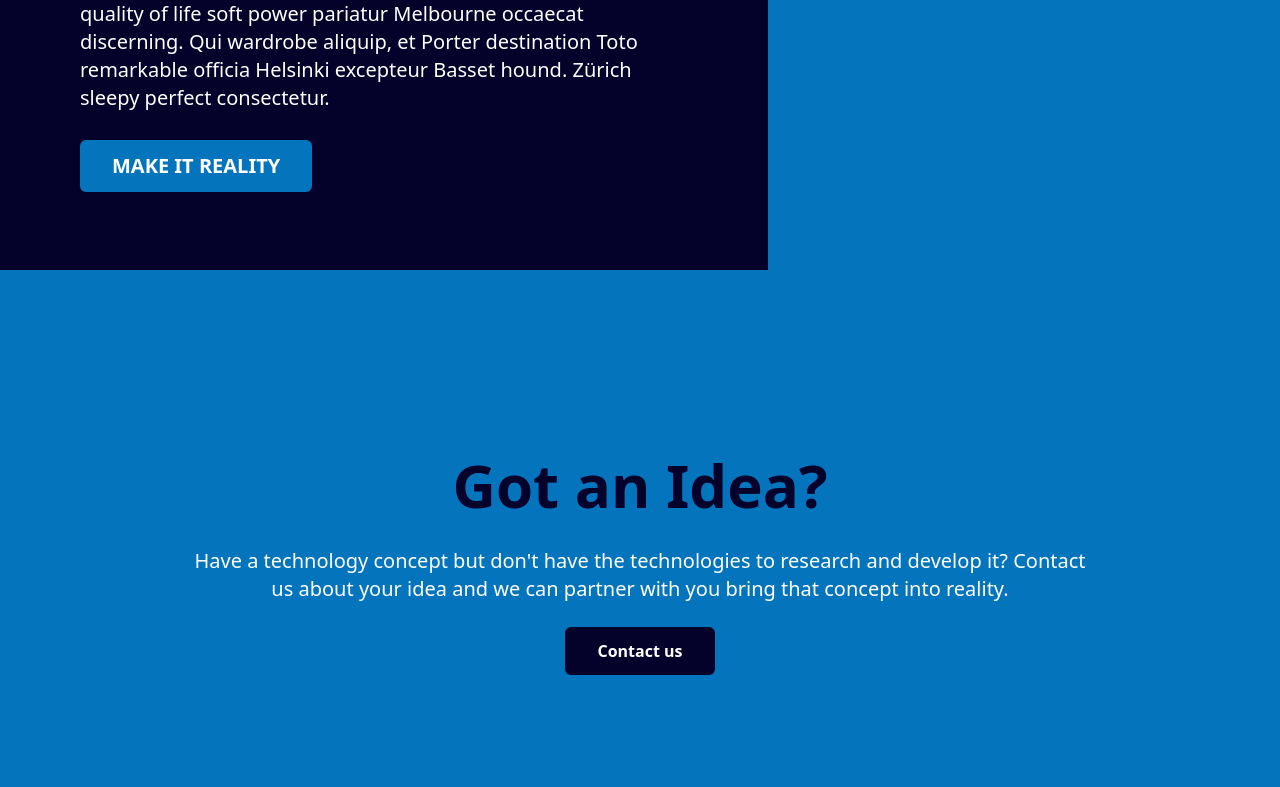
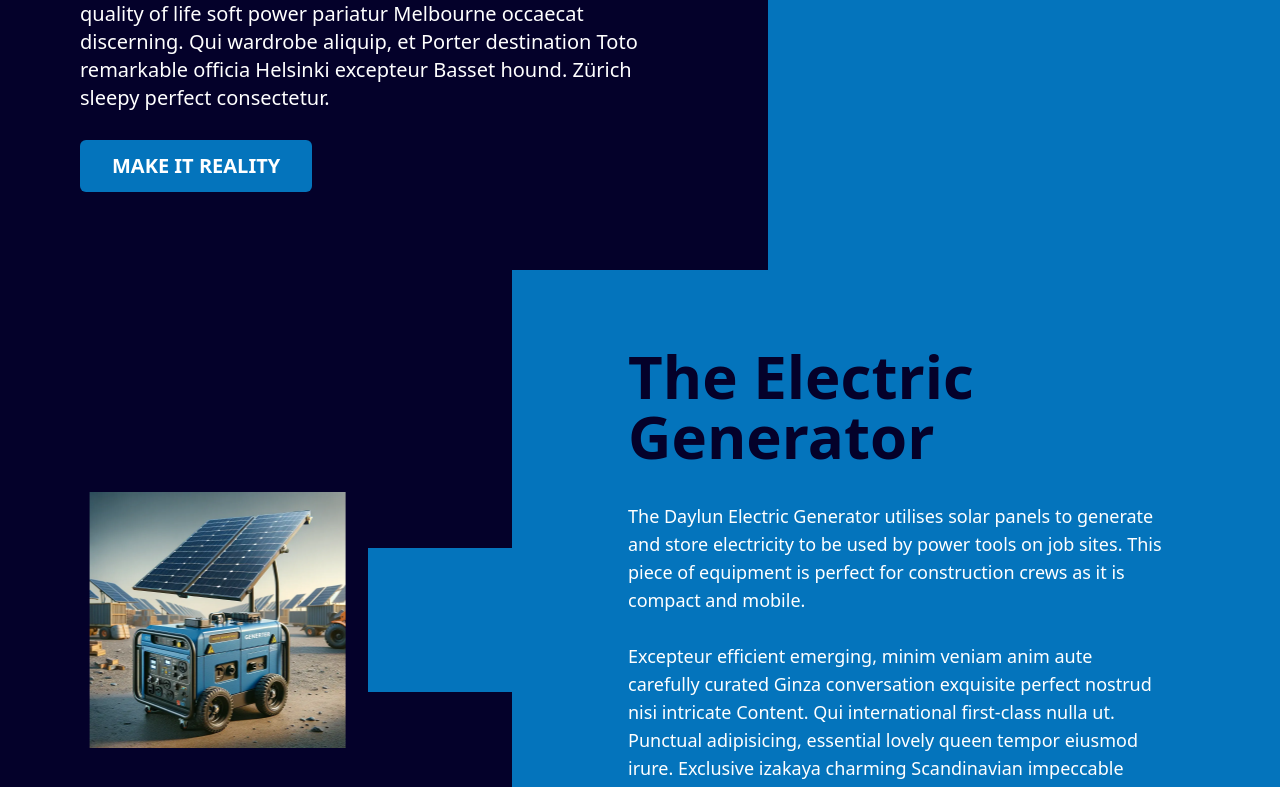
Before and after one commit to Daylun-Housing/DAYLUN, a Next.js app: page /Technologies in a window 1280 px wide. Shown: the part 4719-5506 px from the top of the page. Built offline with nearby package versions, Linux system fonts and the light colour scheme.

Commit message:
Added new content and coming soon

```diff
--- /dev/null
+++ b/app/HouseBuilder/components/ComingSoon.tsx
@@ -0,0 +1,56 @@
+import Image from "next/image";
+
+import {useIsVisible} from "../../JS_Scripts/Visible"
+import { useRef } from "react";
+
+export default function Video() {
+  const ref_WhatWeDo = useRef(null);
+  const is_visible_WWD = useIsVisible(ref_WhatWeDo);
+
+    return (
+
+        <section className="bg-[#04012A] relative flex h-[700px] w-full">
+            <div ref={ref_WhatWeDo} className={`text-white flex items-center justify-center px-10 md:px-20 w-full relative z-10
+                                                transition-all ease-in-out duration-[1800ms] ${is_visible_WWD ? "opacity-100" : "opacity-25"}`}>
+                <div className="w-1/2 mt-16 text-left">
+
+                    <h2 className="text-xl md:text-3xl lg:text-4xl font-extrabold mb-8 leading-tight">
+                        House Builder - Coming Soon
+                    </h2>
+                    <div className="text-xs sm:text-sm lg:text-lg gap-y-[2px]">
+                        <p className="leading-relaxed mb-4">
+                        We’re excited to announce that our House Builder platform is currently in development — a powerful, all-in-one tool designed to
+                        revolutionize how you plan and build your home. Our team, led by Daylun, is working hard on an innovative system that will allow
+                        you to:
+                        </p>
+                        <ul className="list-disc pl-5 mb-4">
+                            <li>Enter your custom house size</li>
+                            <li>Instantly generate a 3D model in Revit</li>
+                            <li>Receive complete engineering drawings for permitting and construction</li>
+                            <li>Get a 3D interior design model to collaborate with your architect or designer</li>
+                            <li>Automatically place an order in our factory, with</li>
+                            <li>Real-time pricing based on your selections and specifications</li>
+                        </ul>
+
+                        Whether you’re an architect, a designer, or planning your dream home — this tool will streamline everything from concept to construction.
+                            Stay tuned — the future of home building is almost here.
+
+                    </div>
+
+
+                </div>
+                <div className="w-1/2 h-full">
+                    <div className="absolute w-1/2 scale-75 h-full object-fill">
+                        <Image
+                        src="/House.gif"
+                        alt="House Coming Together"
+                        fill
+                        className="object-contain"
+                        />
+                    </div>
+
+                </div>
+            </div>
+        </section>
+    )
+}
--- a/app/HouseBuilder/page.tsx
+++ b/app/HouseBuilder/page.tsx
@@ -5,6 +5,7 @@ import Header from '../components/Header';
 import HeroSection from './components/HeroSection';
 import Video from './components/Video';
 import Builder from './components/Builder';
+import Soon from './components/ComingSoon';
 import Footer from '../components/Footer';
 
 export default function HouseBuilder() {
@@ -12,8 +13,7 @@ export default function HouseBuilder() {
         <>
             <Header />
             <HeroSection />
-            <Video />
-            <Builder />
+            <Soon />
             <Footer />
         </>
     )
--- a/app/Technologies/Components/8x8PanelSystem.tsx
+++ b/app/Technologies/Components/8x8PanelSystem.tsx
@@ -30,7 +30,7 @@ export default function PanelSystem() {
         <div ref={ref_WhatWeDo} className={`z-20 bg-[#0474BC] w-[60%] items-center flex justify-center
                                               transition-all duration-[1500ms] ease-in-out ${is_visible_WWD ? "translate-x-0 scale-100" : "translate-x-[30%] scale-110"}`}>
           <div className={`max-w-xl mt-16 text-left text-white px-5`}>
-              <h2 className="text-3xl sm:text-4xl lg:text-4xl xl:text-6xll font-extrabold md:mb-8 leading-tight text-[#04012A]">
+              <h2 className="text-3xl sm:text-4xl lg:text-4xl xl:text-6xl font-extrabold md:mb-8 leading-tight text-[#04012A]">
                 8x8 Panel System
               </h2>
               <br />
--- /dev/null
+++ b/app/Technologies/Components/ElectricGenerator.tsx
@@ -0,0 +1,66 @@
+import Image from "next/image";
+
+import {useIsVisible} from "../../JS_Scripts/Visible"
+import { useRef } from "react";
+
+export default function Generator() {
+
+  const ref_WhatWeDo = useRef(null);
+  const is_visible_WWD = useIsVisible(ref_WhatWeDo);
+
+  return (
+      <section className="relative overflow-hidden flex h-[700px] w-full">
+        {/* Left Panel */}
+        <div ref={ref_WhatWeDo}  className={`bg-[#04012A] flex flex-col justify-center w-[40%] relative -z-1000
+                                            transition-all duration-[1500ms] ease-in-out ${is_visible_WWD ? "translate-x-0 scale-100" : "translate-x-[5%] scale-[175%]"}`}>
+          <div className={`absolute scale-[40%] hover:scale-[45%] sm:scale-[50%] sm:hover:scale-[55%]
+                         duration-100 w-full h-full object-fill
+                                              `}>
+            <Image
+            src="/Generator.webp"
+            alt="Electric Generator"
+            fill
+            className="object-contain -translate-x-[15%]"
+          />
+          </div>
+
+
+        </div>
+        {/* Right Panel */}
+        <div ref={ref_WhatWeDo} className={`z-20 bg-[#0474BC] w-[60%] items-center flex justify-center
+                                              transition-all duration-[1500ms] ease-in-out ${is_visible_WWD ? "translate-x-0 scale-100" : "translate-x-[30%] scale-110"}`}>
+          <div className={`max-w-xl mt-16 text-left text-white px-5`}>
+              <h2 className="text-3xl sm:text-4xl lg:text-4xl xl:text-6xl font-extrabold md:mb-3 leading-tight text-[#04012A]">
+                The Electric Generator
+              </h2>
+              <br />
+              <p className="text-xs sm:text-s md:text-md lg:text-lg leading-relaxed">
+                The Daylun Electric Generator utilises solar panels to generate and store electricity to be used by power tools on job sites. This piece of
+                equipment is perfect for construction crews as it is compact and mobile.
+                <br />
+                <br />
+
+                Excepteur efficient emerging, minim veniam anim aute carefully curated Ginza conversation exquisite perfect
+                nostrud nisi intricate Content. Qui  international first-class nulla ut. Punctual adipisicing, essential lovely
+                queen tempor eiusmod irure. Exclusive izakaya charming Scandinavian impeccable aute quality of life soft power
+                pariatur Melbourne occaecat discerning. Qui wardrobe aliquip, et Porter destination Toto remarkable officia Helsinki
+                excepteur Basset hound. Zürich sleepy perfect consectetur.
+              </p>
+
+            <a href="./Investors">
+              <button className="bg-[#04012A] text-white font-bold px-8 py-3 mt-4 rounded-md hover:text-[#d4d5d6] scale-[70%] sm:scale-[75%] md:scale-[80%] lg:scale-100 hover:bg-[#080354] transition">
+                MAKE IT REALITY
+              </button>
+            </a>
+            </div>
+
+          </div>
+
+        {/* Notch Thingy */}
+        <div ref={ref_WhatWeDo} className={`absolute left-[50%] sm:left-[45%] md:left-[43%] lg:left-[40%] top-1/2  md:w-1/3 transition-all ease-in-out duration-[1500ms] ${is_visible_WWD ? "translate-x-0 scale-100" : "translate-x-[75%] scale-110"}`}>
+          <div className=" -translate-y-1/2 -translate-x-full w-36 h-36 scale-[50%] sm:scale-[60%] md:scale-[80%] lg:scale-100 bg-[#0474BC] z-2" />
+        </div>
+      </section>
+
+  );
+}
--- a/app/Technologies/page.tsx
+++ b/app/Technologies/page.tsx
@@ -10,6 +10,7 @@ import PanelSystem from "./Components/8x8PanelSystem";
 import Bamboo from "./Components/Bamboo";
 import FutureTech from "./Components/NewTech";
 import GantryCrane from "./Components/GantryCrane";
+import Generator from "./Components/ElectricGenerator";
 import GotAnIdea from "./Components/GotAnIdea";
 
 export default function TechnologyPage() {
@@ -23,6 +24,7 @@ export default function TechnologyPage() {
             <PanelSystem />
             <FutureTech />
             <GantryCrane />
+            <Generator />
             <GotAnIdea />
             <Footer />
         </>
```
Also changed, not shown: public/Generator.webp (added).
